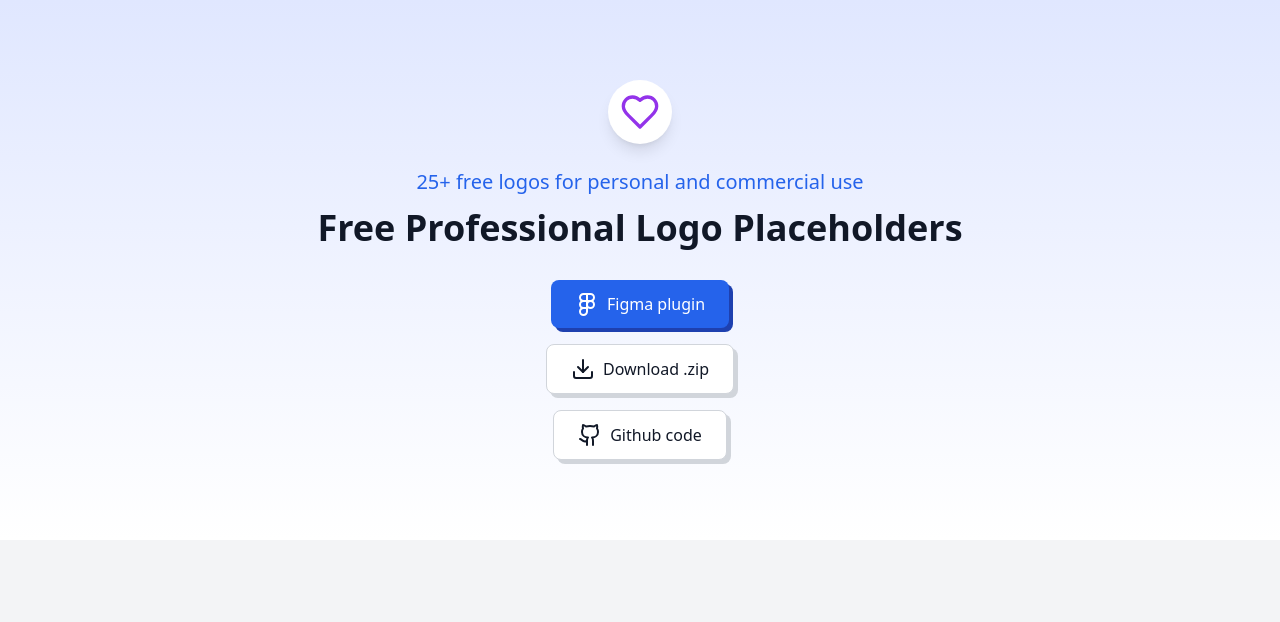
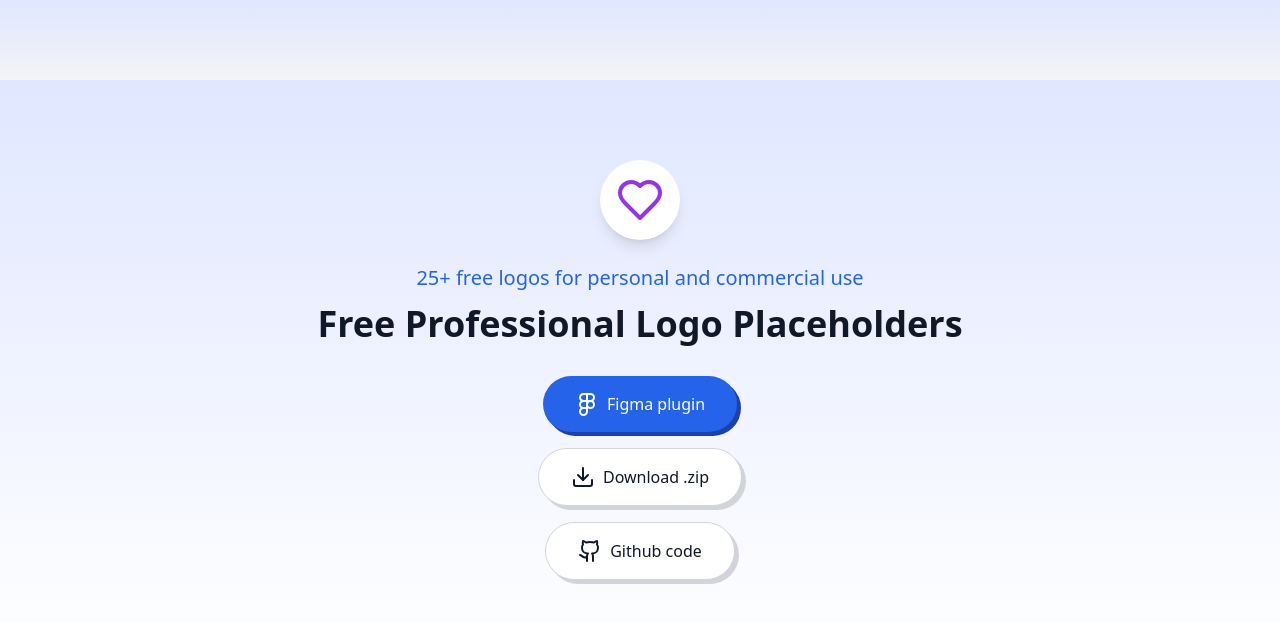
Before and after one commit to Priyansxu/Sublo, a Next.js app: page / in a window 1280 px wide. Shown: the top 622 px of the page. Built offline with nearby package versions, Linux system fonts and the light colour scheme.

Commit message:
Update index.js

```diff
--- a/pages/index.js
+++ b/pages/index.js
@@ -3,14 +3,19 @@ import { Download, Github, Figma, Heart } from "lucide-react";
 
 export default function Header() {
     return (
-        <header className="bg-gradient-to-b from-indigo-100 to-white py-20">
+        <header className="relative">
+            <div className="h-20 bg-gradient-to-b from-indigo-100 to-transparent"></div>
+
+            <div className="bg-gradient-to-b from-indigo-100 to-white py-20 flex flex-col justify-center items-center">
+                {/* Heart Icon */}
                 <div className="flex justify-center mb-6">
-                <div className="w-16 h-16 rounded-full bg-white p-2 shadow-lg flex items-center justify-center">
-                    <Heart className="text-purple-600 w-10 h-10" />
+                    <div className="w-20 h-20 rounded-full bg-white p-3 shadow-lg flex items-center justify-center">
+                        <Heart className="text-purple-600 w-12 h-12" />
                     </div>
                 </div>
 
-            <div className="container mx-auto text-center px-6">
+                {/* Text Content */}
+                <div className="container mx-auto text-center px-8">
                     <h3 className="text-blue-600 text-xl font-medium mb-3">
                         25+ free logos for personal and commercial use
                     </h3>
@@ -18,19 +23,21 @@ export default function Header() {
                         Free Professional Logo Placeholders
                     </h1>
 
+                    {/* Button Group */}
                     <div className="flex flex-col space-y-4 items-center">
                         <a href="https://www.figma.com/community/plugin/1120667703468196103"
-                        className="flex items-center bg-blue-600 text-white px-6 py-3 rounded-lg shadow-[4px_4px_0px_#1e40af] hover:shadow-[2px_2px_0px_#1e40af] transition transform hover:-translate-y-1">
+                            className="flex items-center bg-blue-600 text-white px-8 py-4 rounded-full shadow-[4px_4px_0px_#1e40af] hover:shadow-[2px_2px_0px_#1e40af] transition transform hover:-translate-y-1">
                             <Figma className="mr-2" /> Figma plugin
                         </a>
                         <a href="https://s.vjy.me/uilogos-v1" download="uilogos-v2.0.zip"
-                        className="flex items-center bg-white text-gray-900 border border-gray-300 px-6 py-3 rounded-lg shadow-[4px_4px_0px_#d1d5db] hover:shadow-[2px_2px_0px_#d1d5db] transition transform hover:-translate-y-1">
+                            className="flex items-center bg-white text-gray-900 border border-gray-300 px-8 py-4 rounded-full shadow-[4px_4px_0px_#d1d5db] hover:shadow-[2px_2px_0px_#d1d5db] transition transform hover:-translate-y-1">
                             <Download className="mr-2" /> Download .zip
                         </a>
                         <a href="https://github.com/realvjy/uilogos.co"
-                        className="flex items-center bg-white text-gray-900 border border-gray-300 px-6 py-3 rounded-lg shadow-[4px_4px_0px_#d1d5db] hover:shadow-[2px_2px_0px_#d1d5db] transition transform hover:-translate-y-1">
+                            className="flex items-center bg-white text-gray-900 border border-gray-300 px-8 py-4 rounded-full shadow-[4px_4px_0px_#d1d5db] hover:shadow-[2px_2px_0px_#d1d5db] transition transform hover:-translate-y-1">
                             <Github className="mr-2" /> Github code
                         </a>
+                    </div>
                 </div>
             </div>
         </header>
```
Lines whose indentation alone changed are shown as unchanged.
